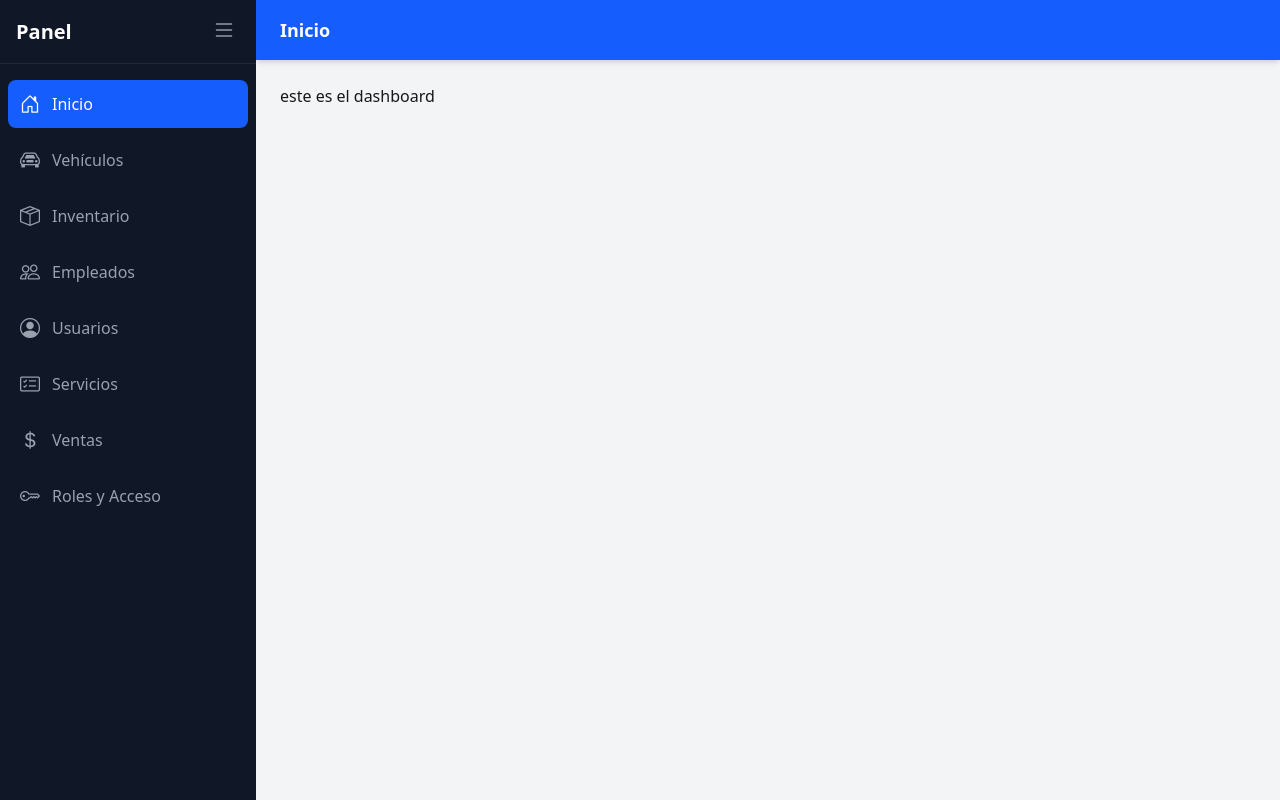
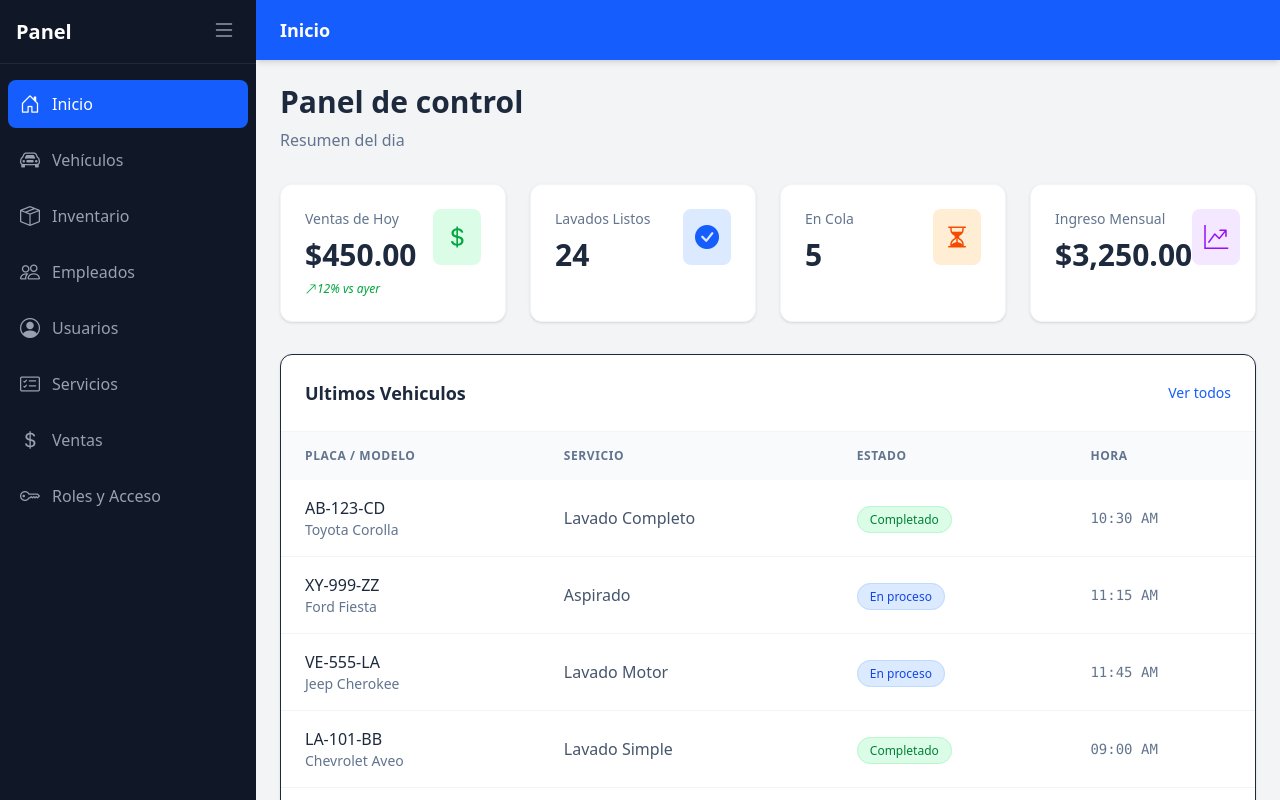
Before and after one commit to thewolf160/AquaGlossPro-Frontend, a React (Vite) app: page /home in a window 1280 px wide. Built offline with nearby package versions, Linux system fonts and the light colour scheme.

Commit message:
Homepage V1 added

```diff
--- a/src/pages/Home.tsx
+++ b/src/pages/Home.tsx
@@ -1,9 +1,146 @@
+
+interface StatCardProps {
+  title: string;
+  value: string | number;
+  icon: string;
+  color: string;
+  trend?: string; //opcional para mostrar tendencia (ej. "+5%")
+}
+
+interface VehicleService {
+  id: number;
+  plate: string;
+  model: string;
+  serviceType: string;
+  status: "En proceso" | "Completado" | "Pendiente";
+  time: string;
+}
+
+const statsData: StatCardProps[] = [
+  {
+    title: "Ventas de Hoy",
+    value: "$450.00",
+    icon: "bi bi-currency-dollar",
+    color: "bg-green-100 text-green-600",
+    trend: "12% vs ayer"
+  },
+  {
+    title: "Lavados Listos",
+    value: "24",
+    icon: "bi bi-check-circle-fill",
+    color: "bg-blue-100 text-blue-600"
+  },
+  {
+    title: "En Cola",
+    value: "5",
+    icon: "bi bi-hourglass-split",
+    color: "bg-orange-100 text-orange-600"
+  },
+  {
+    title: "Ingreso Mensual",
+    value: "$3,250.00",
+    icon: "bi bi-graph-up-arrow",
+    color: "bg-purple-100 text-purple-600"
+  },
+];
+
+const recentServices: VehicleService[] = [
+  { id: 1, plate: "AB-123-CD", model: "Toyota Corolla", serviceType: "Lavado Completo", status: "Completado", time: "10:30 AM" },
+  { id: 2, plate: "XY-999-ZZ", model: "Ford Fiesta", serviceType: "Aspirado", status: "En proceso", time: "11:15 AM" },
+  { id: 3, plate: "VE-555-LA", model: "Jeep Cherokee", serviceType: "Lavado Motor", status: "En proceso", time: "11:45 AM" },
+  { id: 4, plate: "LA-101-BB", model: "Chevrolet Aveo", serviceType: "Lavado Simple", status: "Completado", time: "09:00 AM" },
+  { id: 5, plate: "ZZ-000-XX", model: "Honda Civic", serviceType: "Pulido", status: "En proceso", time: "12:00 PM" },
+]
+
+
 export default function Home() {
   return (
-    <div className="space-y-6">
+    <div className="space-y-8 animate-fade-in">
+              {/*HEADER DE LA SECCION */}
+              <div>
+                <h1 className="text-3xl font-bold text-slate-800">Panel de control</h1>
+                <p className="text-slate-500 mt-2">Resumen del dia</p>
+              </div>
 
-     <div>este es el dashboard</div>
+              {/* 3. GRID DE TARJETAS */}
+              <section className="grid grid-cols-1 md:grid-cols-2 lg:grid-cols-4 gap-6">
+                {statsData.map((stat,index) => (
+                  <div
+                  key={index}
+                  className="bg-white p-6 rounded-xl shadow-sm border border-slate-100 hover:shadow-md transition-shadow "
+                  >
+                    <div className="flex justify-between items-start">
+                      <div>
+                        <p className="text-sm font-medium text-slate-500">{stat.title}</p>
+                        <h3 className="text-3xl font-bold text-slate-800 mt-2">{stat.value}</h3>
+                        {stat.trend && (
+                          <p className="text-xs text-green-600 mt-2 font-medium flex items-center gap-1">
+                            <i className="bi bi-arrow-up-right">{stat.trend}</i>
+                          </p>
+                        )}
+                        </div>
+                        <div className={`p-3 rounded-lg ${stat.color}`}>
+                          <i className={`${stat.icon} text-2xl`}></i>
+                        </div>
+                    </div>
+                  </div>
+                ))}
+              </section>
+
+              {/* 4. TABLA DE SERVICIOS RECIENTES */}
+              <section className="bg-white rounded-xl shadow-sm border border-slate-800 overflow-hidden">
+                <div className="p-6 border-b border-slate-100 flex justify-between items-center">
+                   <h2 className="text-lg font-bold text-slate-800">Ultimos Vehiculos</h2>
+                   <button className="text-sm text-blue-600 font-medium hover:underline">Ver todos</button>
+                </div>
+
+                <div className="overflow-x-auto">
+                  <table className="w-full text-left border-collapse">
+                    <thead className="bg-slate-50">
+                      <tr>
+                       <th className="px-6 py-4 text-xs font-semibold text-slate-500 uppercase tracking-wider">Placa / Modelo</th>
+                      <th className="px-6 py-4 text-xs font-semibold text-slate-500 uppercase tracking-wider">Servicio</th>
+                      <th className="px-6 py-4 text-xs font-semibold text-slate-500 uppercase tracking-wider">Estado</th>
+                      <th className="px-6 py-4 text-xs font-semibold text-slate-500 uppercase tracking-wider">Hora</th>
+                      </tr>
+                    </thead>
+                    <tbody className="divide-y divide-slate-100">
+                      {recentServices.map((car) => (
+                        <tr key={car.id} className="hover:bg-slate-50 transition-colors">
+                          <td className="px-6 py-4">
+                            <div className="font-medium text-slate-800">{car.plate}</div>
+                            <div className="text-sm text-slate-500">{car.model}</div>
+                          </td>
+                          <td className="px-6 py-4 text-slate-600">{car.serviceType}</td>
+                          <td className="px-6 py-4">
+                              <StatusBadge status={car.status} />
+                          </td>
+                          <td className="px-6 py-4 text-slate-500 font-mono text-sm">{car.time}</td>
+                        </tr>
+                      ))}
+                    </tbody>
+                  </table>
+                </div>
+              </section>
+
 
     </div>
   );
 }
+
+
+function StatusBadge({ status }: { status: string }) {
+  const styles: Record<string, string> = {
+    "Completado": "bg-green-100 text-green-700 border-green-200",
+    "En proceso": "bg-blue-100 text-blue-700 border-blue-200",
+    "Pendiente": "bg-orange-100 text-orange-700 border-orange-200",
+  };
+
+  const defaultStyle = "bg-gray-100 text-gray-700";
+
+  return (
+    <span className={`px-3 py-1 rounded-full text-xs font-medium border ${styles[status] || defaultStyle}`}>
+      {status}
+    </span>
+  );
+}
```
